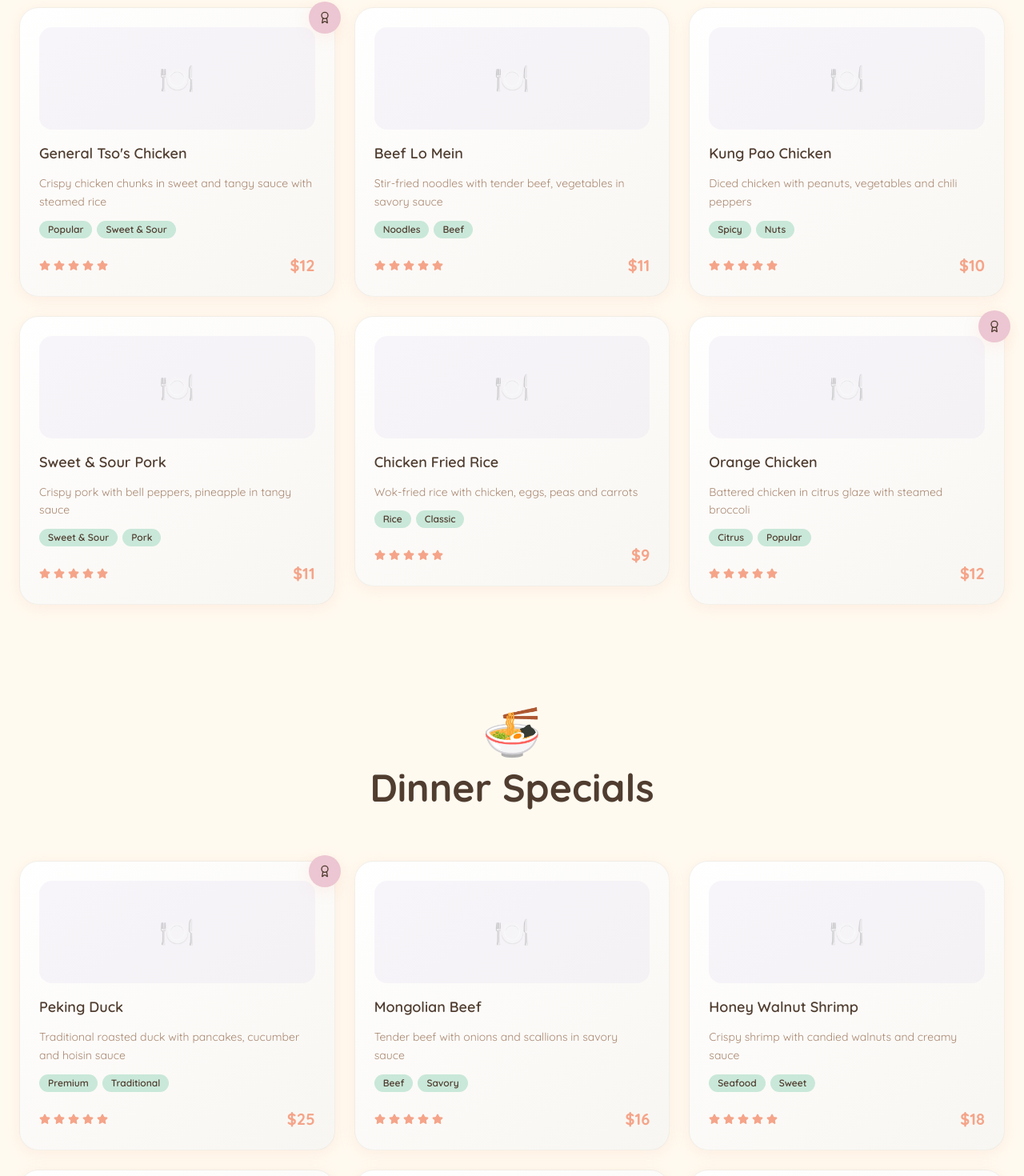
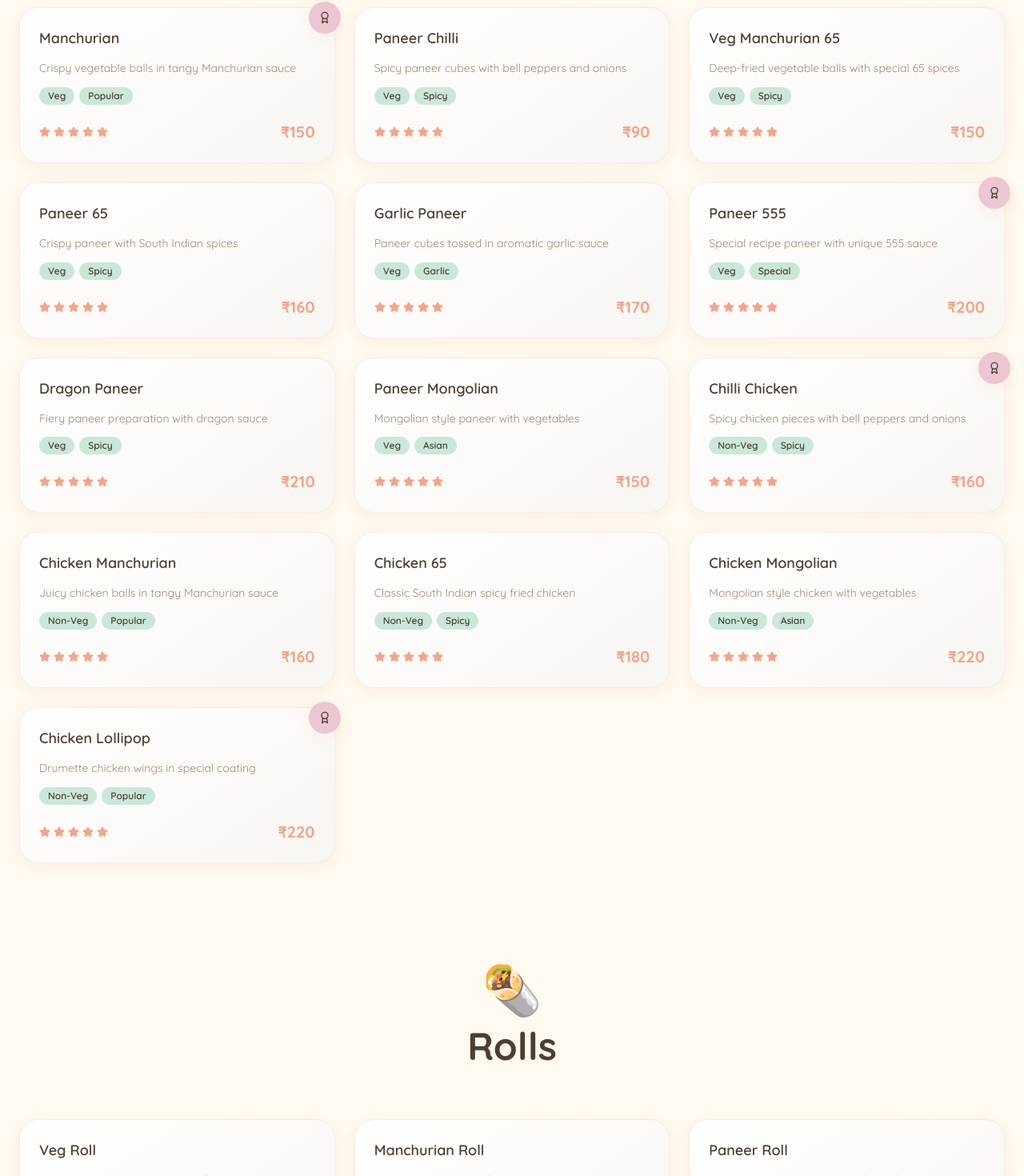
Before and after one commit to ThePaGeMan/doodle-dish-delight, a React (Vite) app: page / in a window 1280 px wide. Shown: the part 1124-2594 px from the top of the page at 80% size. Built offline with nearby package versions, Linux system fonts and the light colour scheme.

Commit message:
Update menu data
Update menu items to reflect the provided street food stall menu. Remove image functionality and change currency to INR.

```diff
--- a/src/components/MenuCard.tsx
+++ b/src/components/MenuCard.tsx
@@ -21,21 +21,12 @@ const MenuCard = ({ name, description, price, image, tags, isChefsPick, isVegan
         </div>
       )}
 
-      {/* Menu Item Image/Doodle */}
-      <div className="relative mb-4 h-32 bg-muted/30 rounded-2xl flex items-center justify-center overflow-hidden">
-        {image ? (
-          <img src={image} alt={name} className="w-full h-full object-cover" />
-        ) : (
-          <div className="text-4xl opacity-50">🍽️</div>
-        )}
-
       {/* Vegan indicator */}
       {isVegan && (
         <div className="absolute top-2 left-2 bg-secondary p-1.5 rounded-full">
           <Leaf size={12} className="text-secondary-foreground" />
         </div>
       )}
-      </div>
 
       {/* Content */}
       <div className="space-y-3">
--- a/src/components/MenuNavigation.tsx
+++ b/src/components/MenuNavigation.tsx
@@ -10,9 +10,10 @@ const MenuNavigation = ({ activeSection, onNavigate }: MenuNavigationProps) => {
   const [isSticky, setIsSticky] = useState(false);
 
   const menuCategories = [
-    { id: 'lunch', name: 'Lunch', icon: Utensils, color: 'menu-lunch' },
-    { id: 'dinner', name: 'Dinner', icon: Moon, color: 'menu-dinner' },
-    { id: 'soup', name: 'Soup', icon: Coffee, color: 'menu-soup' },
+    { id: 'starter', name: 'Starters', icon: Utensils, color: 'menu-lunch' },
+    { id: 'roll', name: 'Rolls', icon: Coffee, color: 'menu-dinner' },
+    { id: 'noodles', name: 'Noodles', icon: Moon, color: 'menu-lunch' },
+    { id: 'soup', name: 'Soup', icon: IceCream, color: 'menu-soup' },
   ];
 
   useEffect(() => {
--- a/src/data/menuData.ts
+++ b/src/data/menuData.ts
@@ -1,122 +1,235 @@
 export const menuData = {
-  lunch: [
+  starter: [
     {
-      name: "General Tso's Chicken",
-      description: "Crispy chicken chunks in sweet and tangy sauce with steamed rice",
-      price: "$12",
-      tags: ["Popular", "Sweet & Sour"],
+      name: "Manchurian",
+      description: "Crispy vegetable balls in tangy Manchurian sauce",
+      price: "₹150",
+      tags: ["Veg", "Popular"],
       isChefsPick: true
     },
     {
-      name: "Beef Lo Mein",
-      description: "Stir-fried noodles with tender beef, vegetables in savory sauce",
-      price: "$11",
-      tags: ["Noodles", "Beef"]
+      name: "Paneer Chilli",
+      description: "Spicy paneer cubes with bell peppers and onions",
+      price: "₹90",
+      tags: ["Veg", "Spicy"]
     },
     {
-      name: "Kung Pao Chicken",
-      description: "Diced chicken with peanuts, vegetables and chili peppers",
-      price: "$10",
-      tags: ["Spicy", "Nuts"]
+      name: "Veg Manchurian 65",
+      description: "Deep-fried vegetable balls with special 65 spices",
+      price: "₹150",
+      tags: ["Veg", "Spicy"]
     },
     {
-      name: "Sweet & Sour Pork",
-      description: "Crispy pork with bell peppers, pineapple in tangy sauce",
-      price: "$11",
-      tags: ["Sweet & Sour", "Pork"]
+      name: "Paneer 65",
+      description: "Crispy paneer with South Indian spices",
+      price: "₹160",
+      tags: ["Veg", "Spicy"]
     },
     {
-      name: "Chicken Fried Rice",
-      description: "Wok-fried rice with chicken, eggs, peas and carrots",
-      price: "$9",
-      tags: ["Rice", "Classic"]
+      name: "Garlic Paneer",
+      description: "Paneer cubes tossed in aromatic garlic sauce",
+      price: "₹170",
+      tags: ["Veg", "Garlic"]
     },
     {
-      name: "Orange Chicken",
-      description: "Battered chicken in citrus glaze with steamed broccoli",
-      price: "$12",
-      tags: ["Citrus", "Popular"],
+      name: "Paneer 555",
+      description: "Special recipe paneer with unique 555 sauce",
+      price: "₹200",
+      tags: ["Veg", "Special"],
+      isChefsPick: true
+    },
+    {
+      name: "Dragon Paneer",
+      description: "Fiery paneer preparation with dragon sauce",
+      price: "₹210",
+      tags: ["Veg", "Spicy"]
+    },
+    {
+      name: "Paneer Mongolian",
+      description: "Mongolian style paneer with vegetables",
+      price: "₹150",
+      tags: ["Veg", "Asian"]
+    },
+    {
+      name: "Chilli Chicken",
+      description: "Spicy chicken pieces with bell peppers and onions",
+      price: "₹160",
+      tags: ["Non-Veg", "Spicy"],
+      isChefsPick: true
+    },
+    {
+      name: "Chicken Manchurian",
+      description: "Juicy chicken balls in tangy Manchurian sauce",
+      price: "₹160",
+      tags: ["Non-Veg", "Popular"]
+    },
+    {
+      name: "Chicken 65",
+      description: "Classic South Indian spicy fried chicken",
+      price: "₹180",
+      tags: ["Non-Veg", "Spicy"]
+    },
+    {
+      name: "Chicken Mongolian",
+      description: "Mongolian style chicken with vegetables",
+      price: "₹220",
+      tags: ["Non-Veg", "Asian"]
+    },
+    {
+      name: "Chicken Lollipop",
+      description: "Drumette chicken wings in special coating",
+      price: "₹220",
+      tags: ["Non-Veg", "Popular"],
       isChefsPick: true
     }
   ],
-  dinner: [
+  roll: [
     {
-      name: "Peking Duck",
-      description: "Traditional roasted duck with pancakes, cucumber and hoisin sauce",
-      price: "$25",
-      tags: ["Premium", "Traditional"],
+      name: "Veg Roll",
+      description: "Fresh vegetables wrapped in soft roti",
+      price: "₹40",
+      tags: ["Veg", "Light"]
+    },
+    {
+      name: "Manchurian Roll",
+      description: "Crispy Manchurian balls wrapped in roti",
+      price: "₹60",
+      tags: ["Veg", "Popular"]
+    },
+    {
+      name: "Paneer Roll",
+      description: "Spiced paneer cubes wrapped in soft roti",
+      price: "₹60",
+      tags: ["Veg", "Protein"]
+    },
+    {
+      name: "Egg Roll",
+      description: "Scrambled eggs with spices wrapped in roti",
+      price: "₹50",
+      tags: ["Egg", "Classic"]
+    },
+    {
+      name: "Double Egg Roll",
+      description: "Extra portion of scrambled eggs in roti",
+      price: "₹60",
+      tags: ["Egg", "Protein"]
+    },
+    {
+      name: "Chicken Roll",
+      description: "Tender chicken pieces wrapped in soft roti",
+      price: "₹70",
+      tags: ["Non-Veg", "Popular"],
       isChefsPick: true
     },
     {
-      name: "Mongolian Beef",
-      description: "Tender beef with onions and scallions in savory sauce",
-      price: "$16",
-      tags: ["Beef", "Savory"]
+      name: "Double Egg Chicken Roll",
+      description: "Chicken and double egg combination roll",
+      price: "₹80",
+      tags: ["Non-Veg", "Hearty"]
     },
     {
-      name: "Honey Walnut Shrimp",
-      description: "Crispy shrimp with candied walnuts and creamy sauce",
-      price: "$18",
-      tags: ["Seafood", "Sweet"]
+      name: "Chilli Chicken Roll",
+      description: "Spicy chilli chicken wrapped in roti",
+      price: "₹80",
+      tags: ["Non-Veg", "Spicy"]
+    }
+  ],
+  noodles: [
+    {
+      name: "Veg Noodles",
+      description: "Stir-fried noodles with fresh vegetables",
+      price: "₹70",
+      tags: ["Veg", "Classic"]
     },
     {
-      name: "Mapo Tofu",
-      description: "Silky tofu in spicy Sichuan sauce with ground pork",
-      price: "$14",
-      tags: ["Spicy", "Tofu"],
-      isVegan: true
+      name: "Manchurian Noodles",
+      description: "Noodles topped with Manchurian balls",
+      price: "₹80",
+      tags: ["Veg", "Combo"]
     },
     {
-      name: "Szechuan Fish",
-      description: "Fresh fish fillet in spicy Szechuan peppercorn sauce",
-      price: "$20",
-      tags: ["Spicy", "Fish"]
+      name: "Paneer Noodles",
+      description: "Noodles with spiced paneer cubes",
+      price: "₹90",
+      tags: ["Veg", "Protein"]
     },
     {
-      name: "Char Siu Pork",
-      description: "BBQ pork with steamed rice and Asian vegetables",
-      price: "$15",
-      tags: ["BBQ", "Traditional"]
+      name: "Mix-Veg Noodles",
+      description: "Noodles with assorted mixed vegetables",
+      price: "₹90",
+      tags: ["Veg", "Healthy"]
+    },
+    {
+      name: "Veg Schezwan Noodles",
+      description: "Spicy Schezwan sauce noodles with vegetables",
+      price: "₹90",
+      tags: ["Veg", "Spicy"],
+      isChefsPick: true
+    },
+    {
+      name: "Egg Noodles",
+      description: "Noodles with scrambled eggs and vegetables",
+      price: "₹80",
+      tags: ["Egg", "Popular"]
+    },
+    {
+      name: "Chicken Noodles",
+      description: "Noodles with tender chicken pieces",
+      price: "₹90",
+      tags: ["Non-Veg", "Popular"],
+      isChefsPick: true
+    },
+    {
+      name: "Double Egg Chicken Noodles",
+      description: "Noodles with chicken and double portion of eggs",
+      price: "₹100",
+      tags: ["Non-Veg", "Hearty"]
+    },
+    {
+      name: "Schezwan Chicken Noodles",
+      description: "Spicy Schezwan chicken noodles",
+      price: "₹100",
+      tags: ["Non-Veg", "Spicy"]
     }
   ],
   soup: [
     {
-      name: "Hot & Sour Soup",
-      description: "Traditional soup with tofu, mushrooms, and bamboo shoots",
-      price: "$6",
-      tags: ["Spicy", "Traditional"],
+      name: "Veg Manchow Soup",
+      description: "Spicy vegetable soup with crispy noodles",
+      price: "₹60",
+      tags: ["Veg", "Spicy"],
       isChefsPick: true
     },
     {
-      name: "Wonton Soup",
-      description: "Pork and shrimp wontons in clear chicken broth",
-      price: "$8",
-      tags: ["Comfort", "Dumplings"]
+      name: "Sweet Corn Soup",
+      description: "Creamy sweet corn soup with herbs",
+      price: "₹50",
+      tags: ["Veg", "Sweet"]
     },
     {
-      name: "Egg Drop Soup",
-      description: "Silky egg ribbons in seasoned chicken broth",
-      price: "$5",
-      tags: ["Light", "Classic"]
+      name: "Veg Clear Soup",
+      description: "Light clear soup with fresh vegetables",
+      price: "₹50",
+      tags: ["Veg", "Light"]
     },
     {
-      name: "Seafood Corn Soup",
-      description: "Creamy soup with crab meat, shrimp and sweet corn",
-      price: "$9",
-      tags: ["Seafood", "Creamy"]
+      name: "Chicken Clear Soup",
+      description: "Clear chicken broth with tender pieces",
+      price: "₹70",
+      tags: ["Non-Veg", "Light"]
     },
     {
-      name: "Winter Melon Soup",
-      description: "Clear soup with winter melon, ham and dried scallops",
-      price: "$7",
-      tags: ["Light", "Traditional"]
+      name: "Chicken Manchow Soup",
+      description: "Spicy chicken soup with crispy noodles",
+      price: "₹70",
+      tags: ["Non-Veg", "Spicy"],
+      isChefsPick: true
     },
     {
-      name: "Tom Yum Soup",
-      description: "Spicy Thai soup with shrimp, mushrooms and lemongrass",
-      price: "$8",
-      tags: ["Spicy", "Thai"],
-      isChefsPick: true
+      name: "Hot n Sour Soup",
+      description: "Tangy and spicy hot & sour soup",
+      price: "₹70",
+      tags: ["Spicy", "Tangy"]
     }
   ]
 };
--- a/src/pages/Index.tsx
+++ b/src/pages/Index.tsx
@@ -7,7 +7,7 @@ import MenuFooter from '@/components/MenuFooter';
 import { menuData } from '@/data/menuData';
 
 const Index = () => {
-  const [activeSection, setActiveSection] = useState('lunch');
+  const [activeSection, setActiveSection] = useState('starter');
 
   // Intersection Observer to track active section
   useEffect(() => {
@@ -26,7 +26,7 @@ const Index = () => {
     }, observerOptions);
 
     // Observe all menu sections
-    const sections = ['lunch', 'dinner', 'soup'];
+    const sections = ['starter', 'roll', 'noodles', 'soup'];
     sections.forEach((sectionId) => {
       const element = document.getElementById(sectionId);
       if (element) {
@@ -61,19 +61,27 @@ const Index = () => {
 
       {/* Menu Sections */}
       <MenuSection
-        id="lunch"
-        title="Fast Food & Chinese"
-        emoji="🥡"
-        items={menuData.lunch}
+        id="starter"
+        title="Starters"
+        emoji="🍤"
+        items={menuData.starter}
         bgColor="menu-lunch"
       />
 
       <MenuSection
-        id="dinner"
-        title="Dinner Specials"
+        id="roll"
+        title="Rolls"
+        emoji="🌯"
+        items={menuData.roll}
+        bgColor="menu-dinner"
+      />
+
+      <MenuSection
+        id="noodles"
+        title="Noodles"
         emoji="🍜"
-        items={menuData.dinner}
-        bgColor="menu-dinner"
+        items={menuData.noodles}
+        bgColor="menu-lunch"
       />
 
       <MenuSection
```
Lines whose indentation alone changed are shown as unchanged.
